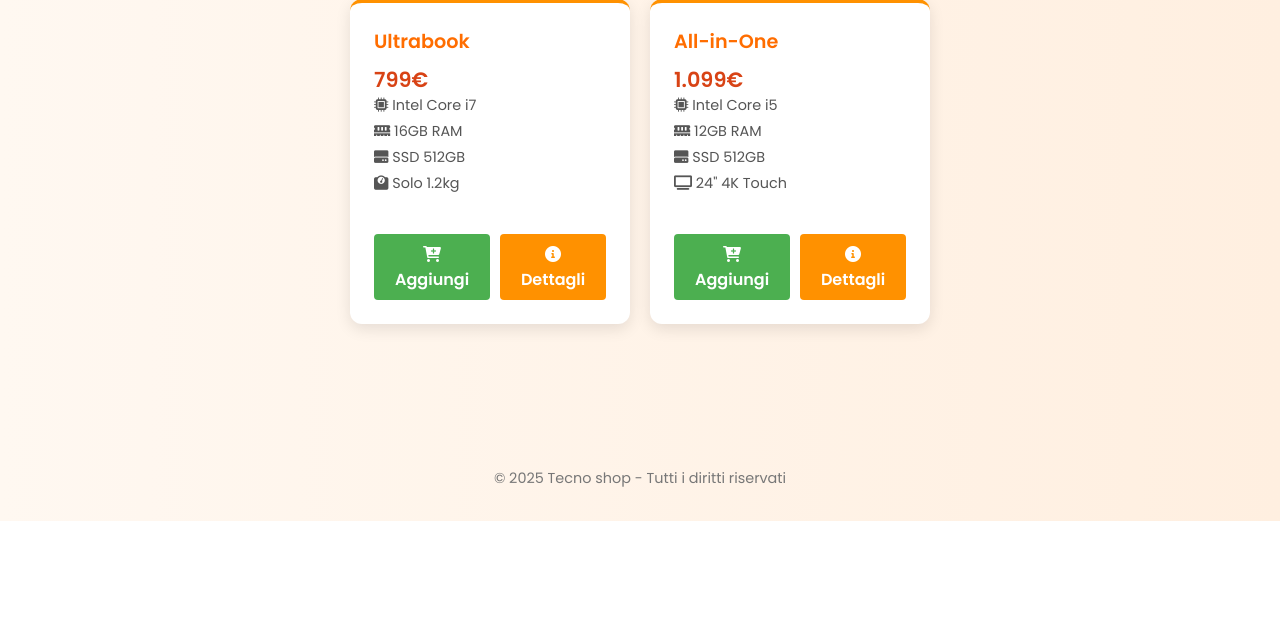
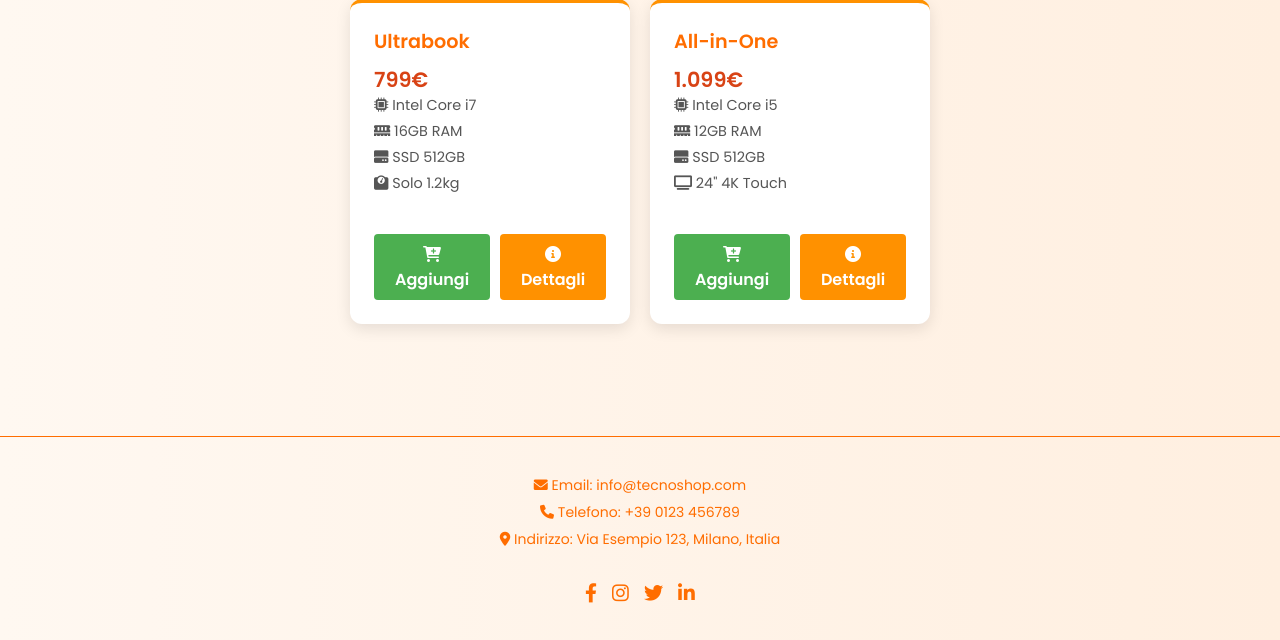
Before and after one commit to FERRO-FK/Sito-computer, a PHP site: page /html/prodotti.html in a window 1280 px wide. Shown: the part 808-1448 px from the top of the page. Before the commit the page ends 1329 px from the top, so only its background shows below. Run offline with PHP 8.4, Linux system fonts and the light colour scheme.

Commit message:
aggiunta footer su pagina prodotti e login

```diff
--- a/html/prodotti.html
+++ b/html/prodotti.html
@@ -8,6 +8,7 @@
   <link rel="stylesheet" href="https://cdnjs.cloudflare.com/ajax/libs/font-awesome/6.0.0-beta3/css/all.min.css">
   <link rel="stylesheet" href="../css/styles_navbar.css">
   <link rel="stylesheet" href="../css/styles_prodotti.css">
+  <link rel = "stylesheet" href="../css/styles_footer.css"
 </head>
 <body>
   <div class="top-bar">
@@ -160,8 +161,22 @@
       </div>
     </section>
   </div>
-  <footer>
-    © 2025 Tecno shop - Tutti i diritti riservati
+
+  <!--FOOTER-->
+  <footer class="footer">
+    <div class="footer-content">
+      <div class="contact-info">
+        <p><i class="fas fa-envelope"></i> Email: info@tecnoshop.com</p>
+        <p><i class="fas fa-phone"></i> Telefono: +39 0123 456789</p>
+        <p><i class="fas fa-map-marker-alt"></i> Indirizzo: Via Esempio 123, Milano, Italia</p>
+      </div>
+      <div class="social-icons">
+        <a href="" target="_blank" aria-label="Facebook"><i class="fab fa-facebook-f"></i></a>
+        <a href="" target="_blank" aria-label="Instagram"><i class="fab fa-instagram"></i></a>
+        <a href="" target="_blank" aria-label="Twitter"><i class="fab fa-twitter"></i></a>
+        <a href="" target="_blank" aria-label="LinkedIn"><i class="fab fa-linkedin-in"></i></a>
+      </div>
+    </div>
   </footer>
 
   <script>
```
Also changed, not shown: php/login.php (+17 -0 lines).
